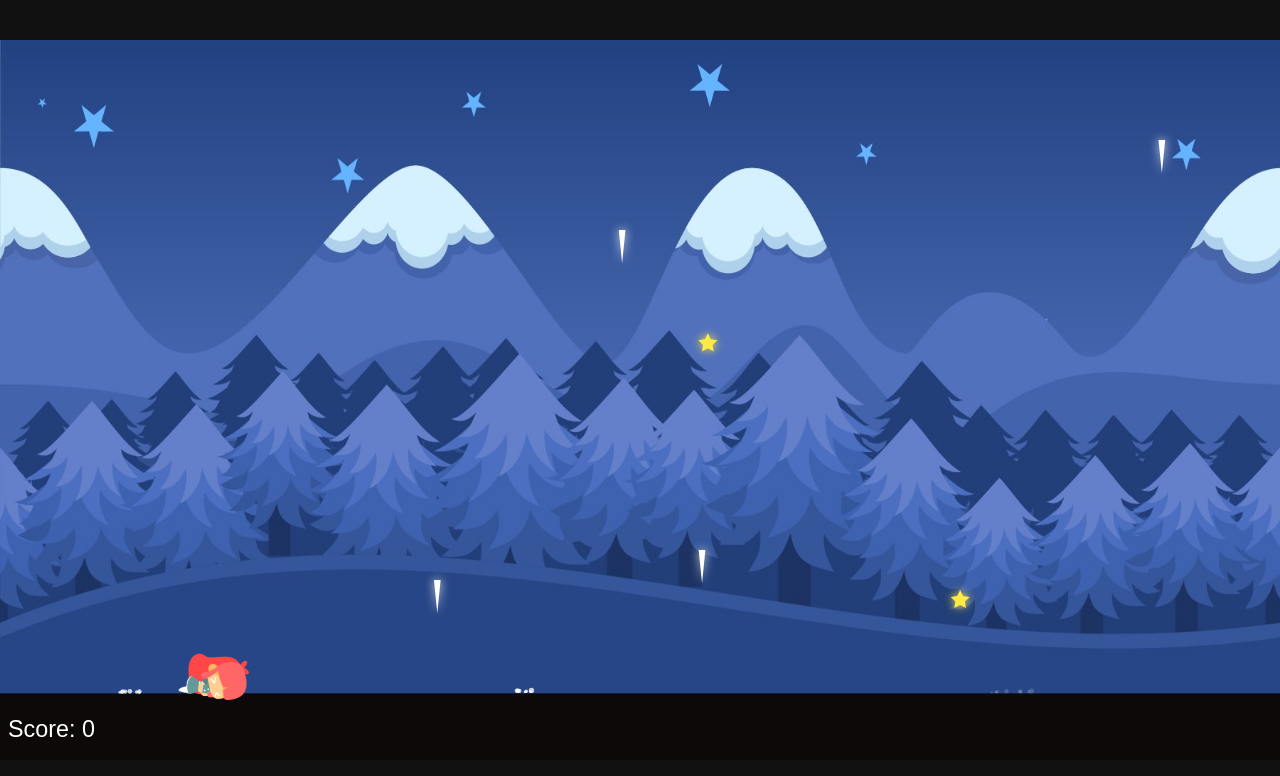
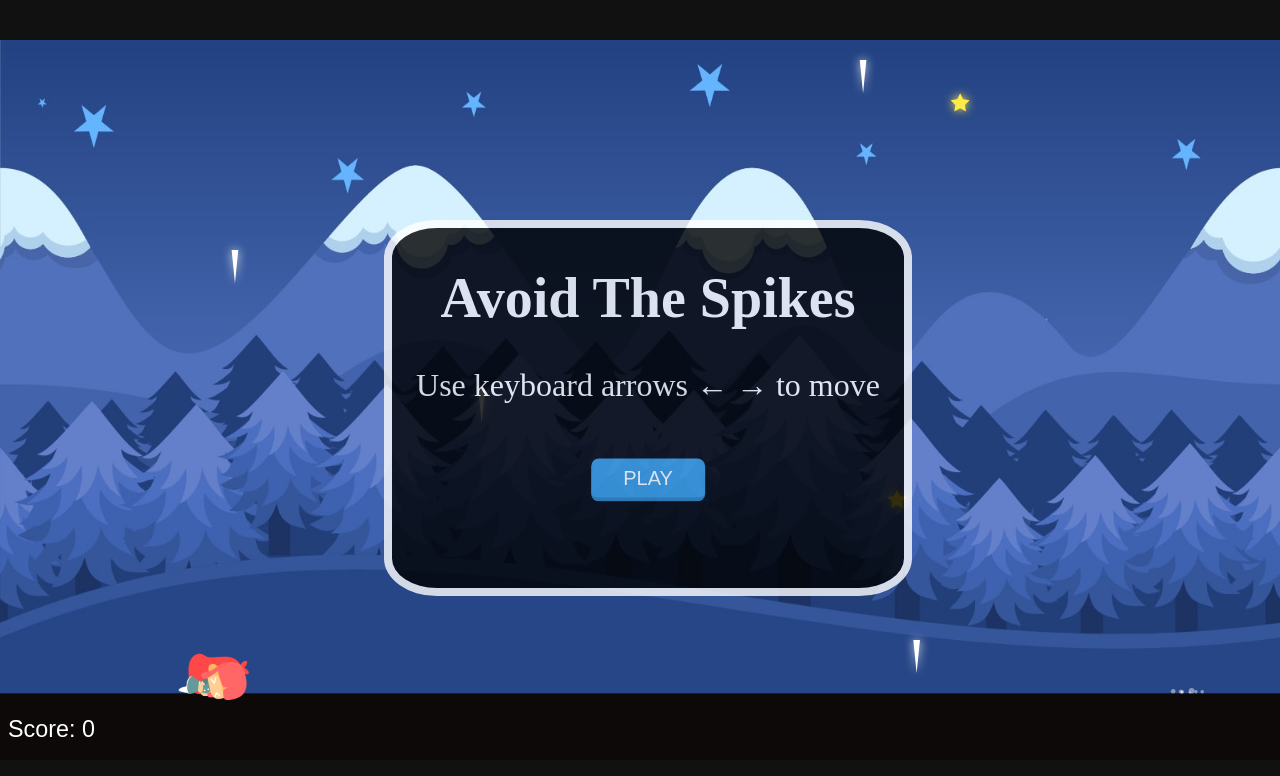
Before and after one commit to marcin-brumer/Avoid-The-Spikes, a website built with webpack: page src/index.html in a window 1280 px wide. Built offline with nearby package versions, Linux system fonts and the light colour scheme; files whose address does not match are found by name.

Commit message:
Added start menu

```diff
--- a/src/index.html
+++ b/src/index.html
@@ -5,6 +5,13 @@
     <title>Avoid The Spikes</title>
   </head>
   <body>
-    <div id="gameArea"><canvas id="gameCanvas"></canvas></div>
+    <div id="gameArea">
+      <div id="start_menu">
+        <h1>Avoid The Spikes</h1>
+        <p>Use keyboard arrows &#8592 &#8594 to move</p>
+        <button id="start_btn">PLAY</button>
+      </div>
+      <canvas id="gameCanvas"></canvas>
+    </div>
   </body>
 </html>
--- a/src/index.scss
+++ b/src/index.scss
@@ -14,5 +14,49 @@ body {
       background-image: url("https://raw.githubusercontent.com/marcin-brumer/Avoid-The-Spikes/master/dist/img/background.jpg");
       background-size: 100% 100%;
     }
+
+    #start_menu {
+      background-color: #000;
+      position: absolute;
+      left: 30%;
+      top: 25%;
+      width: 40%;
+      height: 50%;
+      border-radius: 10%;
+      border: 1vh solid #fff;
+      opacity: 0.8;
+      text-align: center;
+      color: #fff;
+
+      h1 {
+        font-size: 7vh;
+      }
+
+      p {
+        font-size: 4vh;
+      }
+
+      #start_btn {
+        position: absolute;
+        left: 50%;
+        top: 70%;
+        transform: translate(-50%, -50%);
+        padding: 1vh 4vh;
+        font-size: 2.5vh;
+        border-radius: 1vh;
+        text-decoration: none;
+        outline: none;
+        color: #fff;
+        background-color: #3498db;
+        border: none;
+        border-bottom: 0.6vh solid #2980b9;
+        cursor: pointer;
+
+        &:active {
+          transform: translate(-50%, -52%);
+          border-bottom: none;
+        }
+      }
+    }
   }
 }
```
Also changed, not shown: dist/index.html, dist/js/game.bundle.js, 1 other file.
